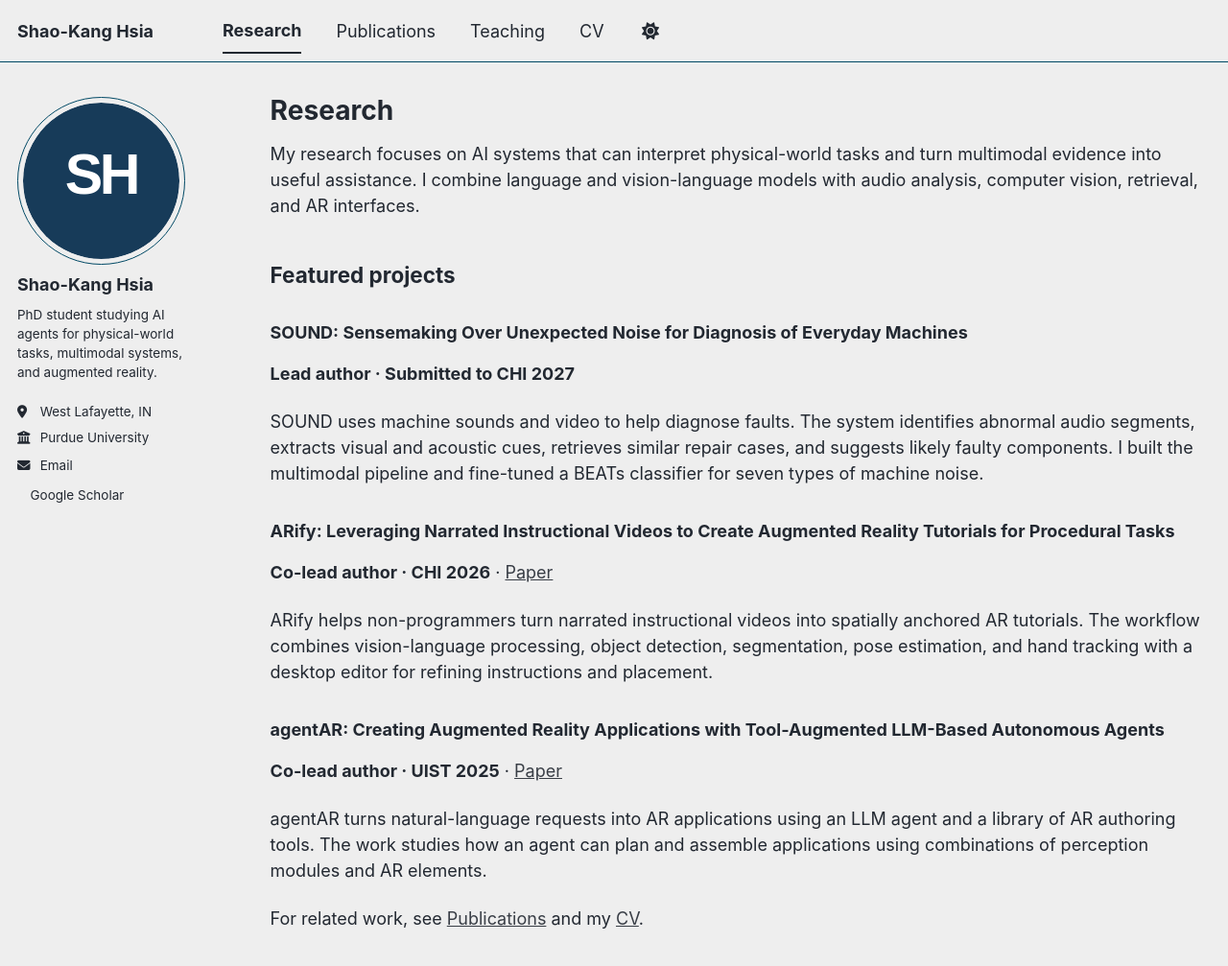
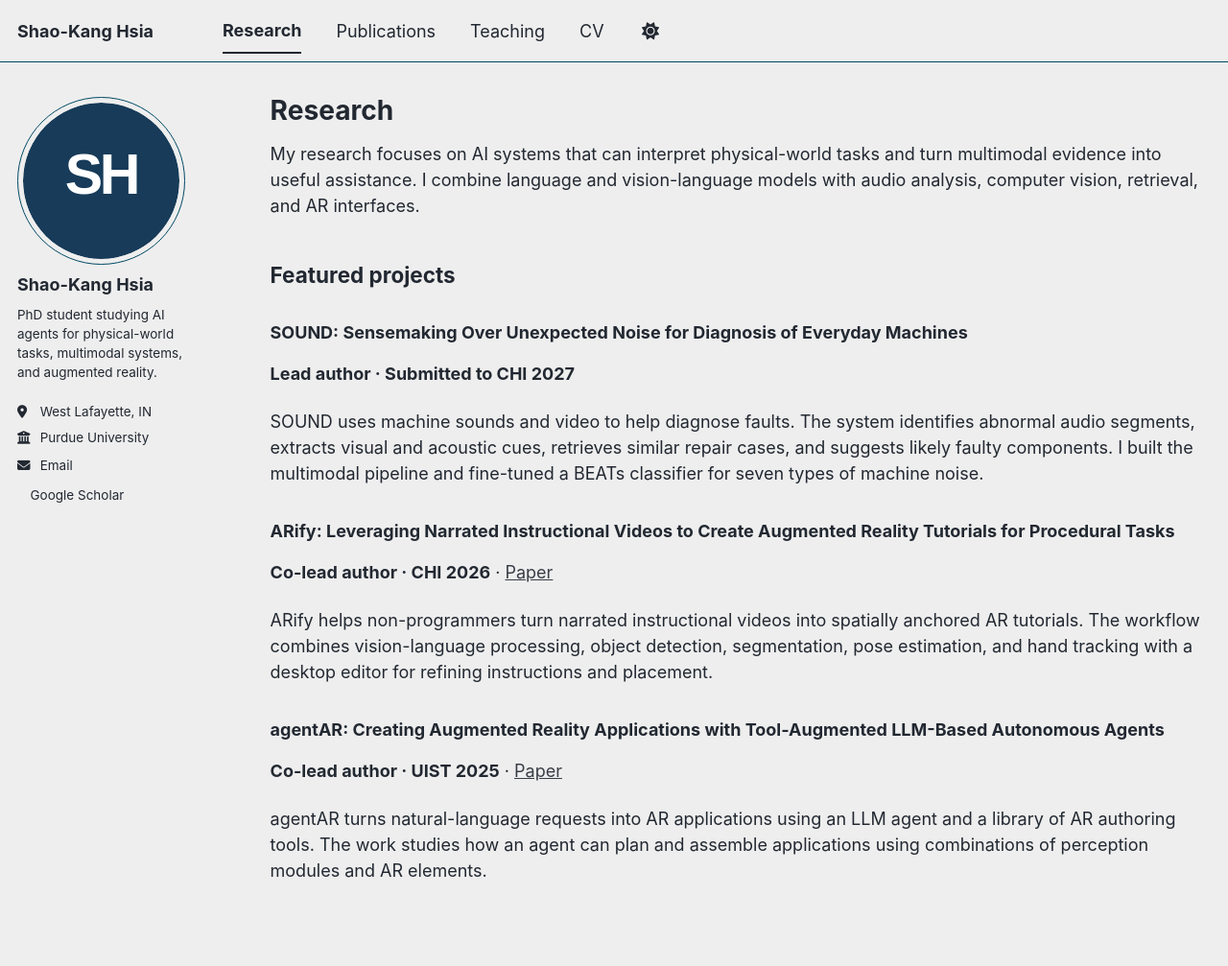
Before and after one commit to ShaoKangHsia/ShaoKangHsia.github.io, a Jekyll site: the page built from _pages/research.md, in a window 1280 px wide and 1031 px high. Shown: the top 1007 px of the window at 96% size. Built offline with Jekyll 4.4.1, drawn with Linux system fonts in a browser that asks for light colours; a script bundle is joined from its source files by our own code; a style sheet for code colours, icons or effects is not loaded.

Commit message:
Remove closing Research page sentence

```diff
--- a/_pages/research.md
+++ b/_pages/research.md
@@ -26,5 +26,3 @@ ARify helps non-programmers turn narrated instructional videos into spatially an
 **Co-lead author · UIST 2025** · [Paper](https://doi.org/10.1145/3746059.3747676)
 
 agentAR turns natural-language requests into AR applications using an LLM agent and a library of AR authoring tools. The work studies how an agent can plan and assemble applications using combinations of perception modules and AR elements.
-
-For related work, see [Publications](/publications/) and my [CV](/cv/).
```
